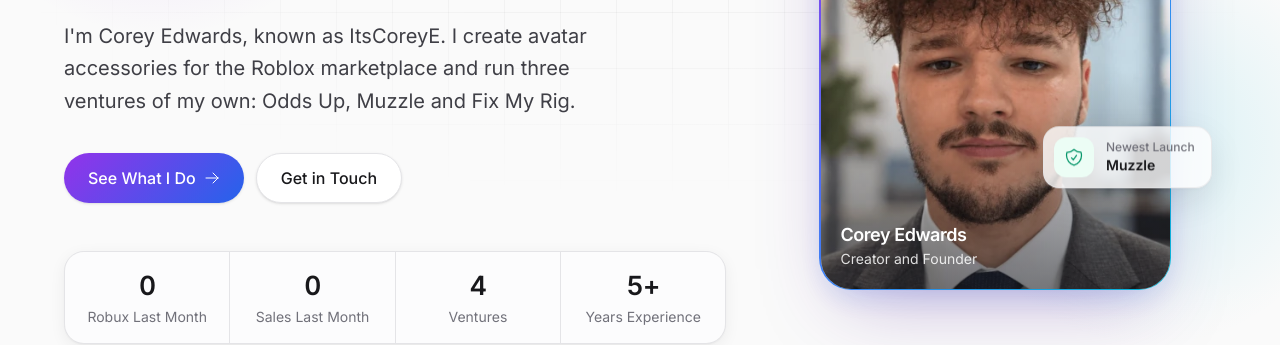
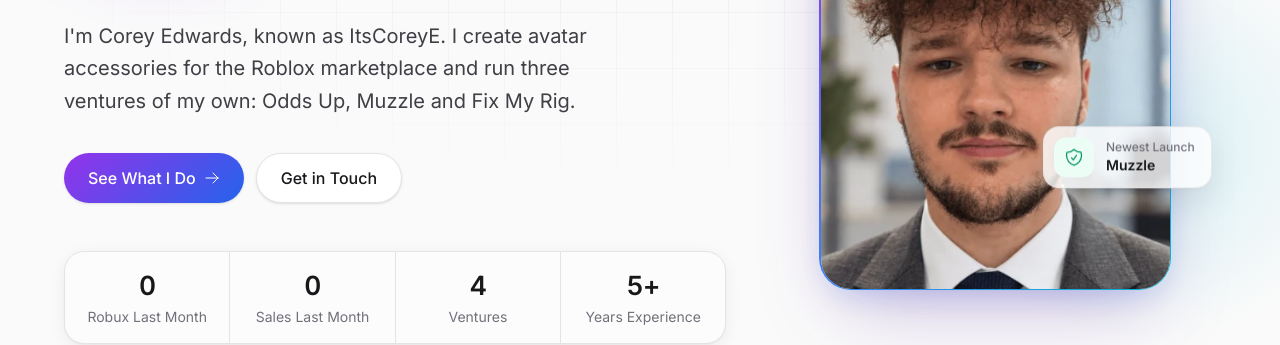
Before and after one commit to ItsCoreyE/itscoreye-website, a Next.js app: page / in a window 1280 px wide. Shown: the part 380-725 px from the top of the page. Built offline with nearby package versions, Linux system fonts and the light colour scheme; no server answers; the database is empty.

Commit message:
fix(hero): remove desktop name caption and image overlay
Remove the desktop-only founder caption and gradient overlay to
keep the hero image unobstructed.

```diff
--- a/src/components/site/Hero.tsx
+++ b/src/components/site/Hero.tsx
@@ -104,12 +104,6 @@ export default function Hero({ sales }: { sales: SalesData }) {
                 sizes="(min-width: 1024px) 352px, 256px"
                 className="object-cover"
               />
-              {/* Name caption is desktop only: on phones the chips frame the corners and the name follows in the copy */}
-              <div className="absolute inset-x-0 bottom-0 hidden h-1/2 bg-gradient-to-t from-ink/55 to-transparent lg:block" />
-              <div className="absolute inset-x-5 bottom-5 hidden text-left text-white lg:block">
-                <p className="text-lg font-semibold tracking-tight">Corey Edwards</p>
-                <p className="text-sm text-white/85">Creator and Founder</p>
-              </div>
             </div>
           </div>
 
```
